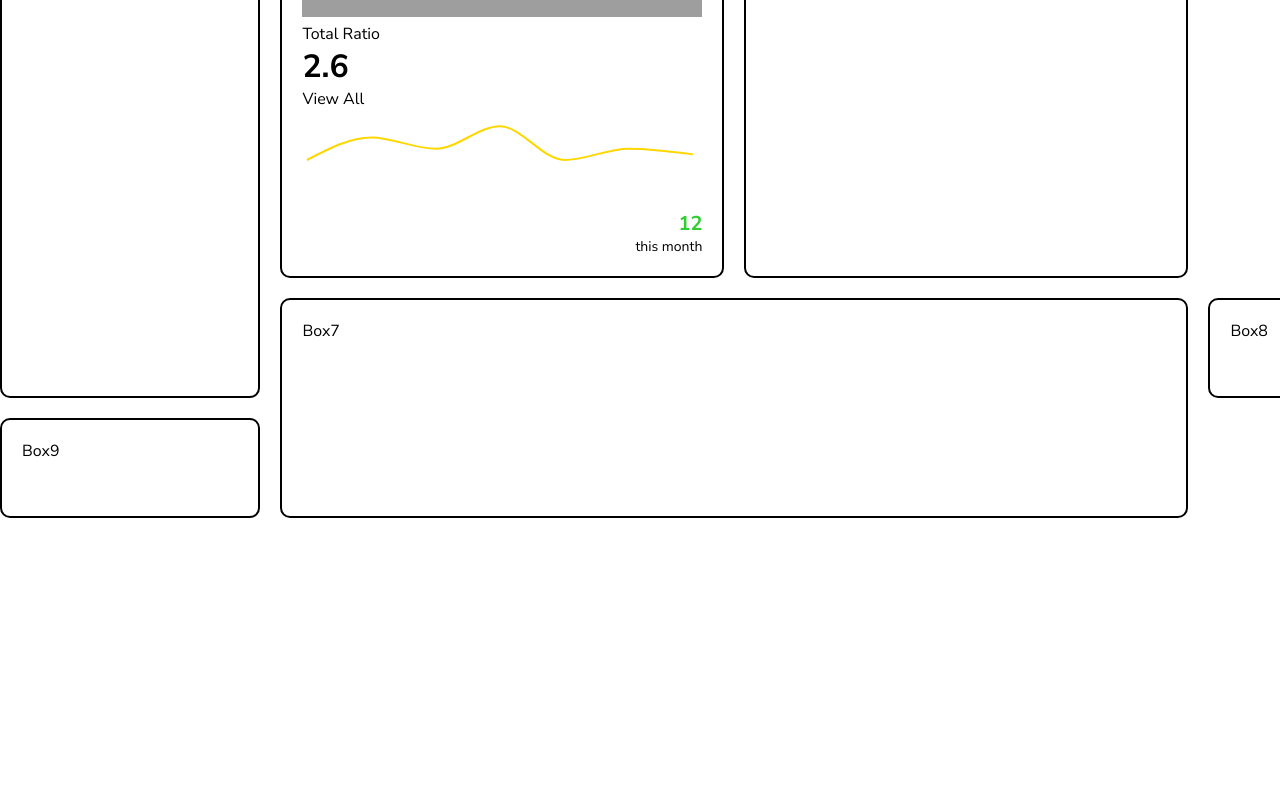
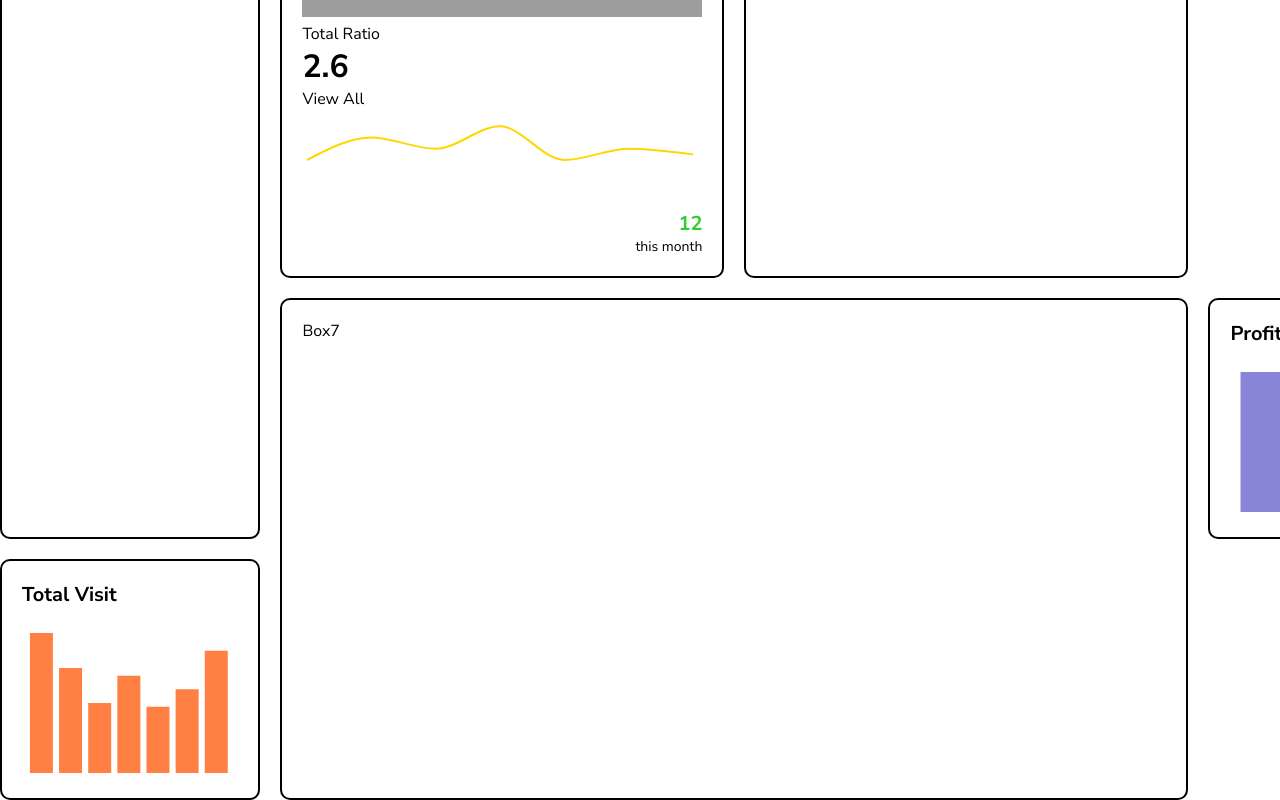
Before and after one commit to alexander784/Dashboard, a React (Create React App) app: page /home in a window 1280 px wide. Shown: the part 908-1708 px from the top of the page. Before the commit the page ends 1426 px from the top, so only its background shows below. Built offline with nearby package versions, Linux system fonts and the light colour scheme; grey boxes are pictures that could not be loaded.

Commit message:
Implement BarChartBox component

```diff
--- a/src/components/barChartBox/BarChart.js
+++ b/src/components/barChartBox/BarChartBox.js
@@ -1,17 +1,18 @@
-import { Tooltip } from "recharts";
-import "./barchart.scss";
-
-const {title, color, dataKey, chartData} = props
+import "./barchartbox.scss";
+import { BarChart, Bar, Tooltip,ResponsiveContainer } from 'recharts';
 
 
 
-const BarChart = () => {
+const BarChartBox = (props) => {
+
+  const {title, color, dataKey, chartData} = props
+
   return (
-    <div className="barChart">
+    <div className="barChartBox">
         <h1>{props.title}</h1>
         <div className="chart">
-        <ResponsiveContainer width="100%" height="100%">
-        <BarChart width={150} height={40} data={props.chartData}>
+        <ResponsiveContainer width="99%" height={150}>
+        <BarChart data={props.chartData}>
           <Tooltip
           contentStyle={{background:"#2a3447", borderRadius:"5px"}}
           labelStyle={{display:"none"}}
@@ -25,4 +26,4 @@
   )
 }
 
-export default BarChart;
+export default BarChartBox;
--- a/src/components/barChartBox/barchart.scss
+++ /dev/null
@@ -1,3 +0,0 @@
-.barchart{
-
-}
--- /dev/null
+++ b/src/components/barChartBox/barchartbox.scss
@@ -0,0 +1,15 @@
+.barChartBox{
+    width: 100%;
+    height: 100%;
+
+
+    h1{
+        font-size: 20px;
+        margin-bottom: 20px;
+
+    }
+
+    .chart{
+    }
+
+}
--- a/src/pages/home/Home.jsx
+++ b/src/pages/home/Home.jsx
@@ -1,8 +1,9 @@
 import TopBox from "../../components/topbox/TopBox";
 import "./home.scss";
 import ChartBox from "../../components/chartbox/ChartBox";
-import { chartBoxConversion, chartBoxProduct, chartBoxRevenue, chartBoxUser } from "../../data";
-import { BarChart } from "recharts";
+import { barChartBoxRevenue, barChartBoxVisit, chartBoxConversion, chartBoxProduct, chartBoxRevenue, chartBoxUser } from "../../data";
+// import { BarChart } from "recharts";
+import BarChartBox from "../../components/barChartBox/BarChartBox";
 
 
 const Home = () => {
@@ -25,8 +26,10 @@
       </div>
       <div className="box box6">Box6</div>
       <div className="box box7">Box7</div>
-      <div className="box box8">Box8</div>
-      <div className="box box9">Box9</div>
+      <div className="box box8">
+        <BarChartBox {...barChartBoxRevenue} /></div>
+      <div className="box box9">
+        <BarChartBox {...barChartBoxVisit} /></div>
 
     </div>
   )
```
